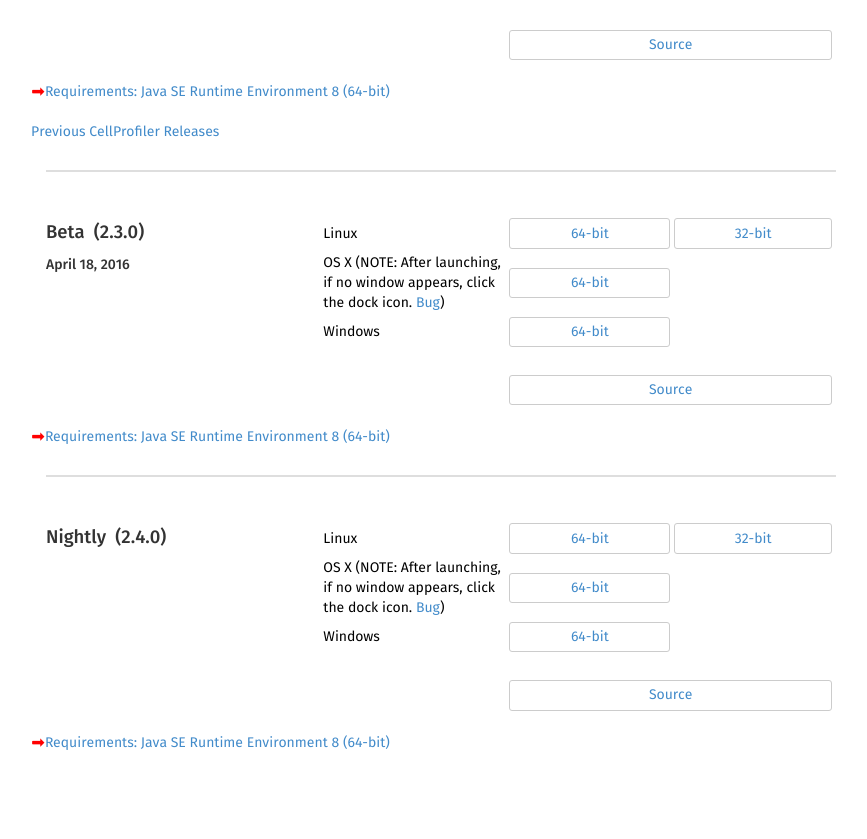
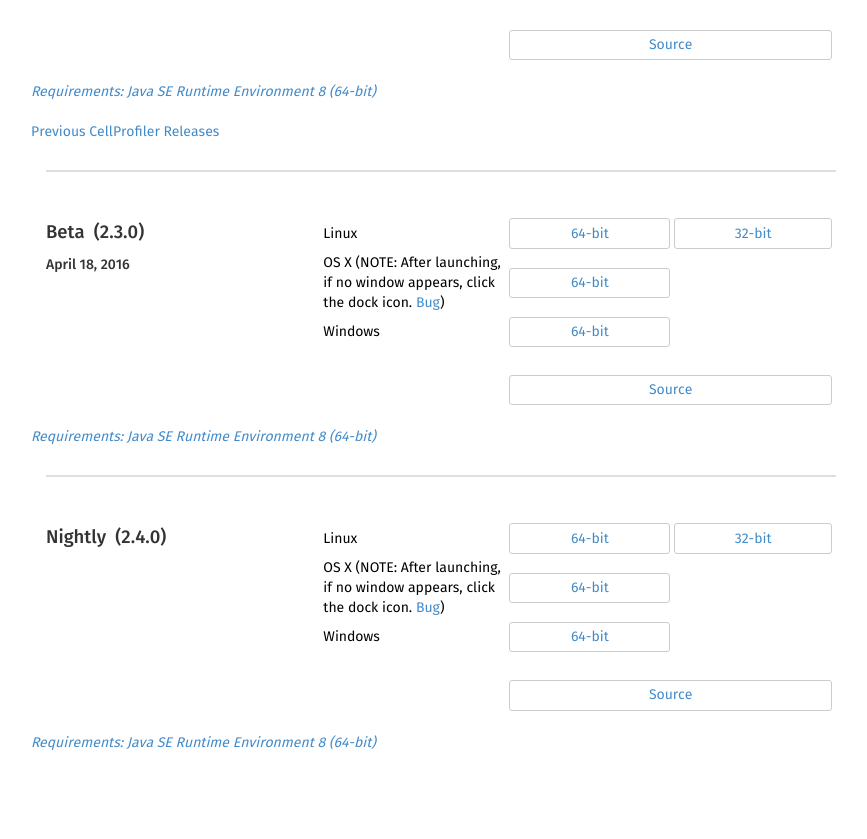
Before and after one commit to CellProfiler/cellprofiler.github.com-backup, a Jekyll site: the page built from releases/index.html, in a window 1280 px wide and 1400 px high, scrolled down 269 px. Shown: the part 175-1014 px from the top of the window, without its empty margins (199-1066 px from the left). Built offline with Jekyll 4.4.1, drawn with Linux system fonts in a browser that asks for light colours.

Commit message:
make all java links italic

```diff
--- a/releases/index.html
+++ b/releases/index.html
@@ -67,7 +67,7 @@
     </table>
   </div>
 
-  <a href="http://www.oracle.com/technetwork/java/javase/downloads/jre8-downloads-2133155.html"><font color = "ff0000">➡</font>Requirements: Java SE Runtime Environment 8 (64-bit)</a>
+  <a href="http://www.oracle.com/technetwork/java/javase/downloads/jre8-downloads-2133155.html"><i>Requirements: Java SE Runtime Environment 8 (64-bit)</i></a>
 
   <br>
   <br>
@@ -125,7 +125,7 @@
     </table>
   </div>
   <a href=
-  "http://www.oracle.com/technetwork/java/javase/downloads/jre8-downloads-2133155.html"><font color = "ff0000">➡</font>Requirements: Java SE Runtime Environment 8 (64-bit)</a>
+  "http://www.oracle.com/technetwork/java/javase/downloads/jre8-downloads-2133155.html"><i>Requirements: Java SE Runtime Environment 8 (64-bit)</i></a>
 </div>
 
 <hr/>
@@ -177,7 +177,7 @@
     </table>
   </div>
   <a href=
-  "http://www.oracle.com/technetwork/java/javase/downloads/jre8-downloads-2133155.html"><font color = "ff0000">➡</font>Requirements: Java SE Runtime Environment 8 (64-bit)</a>
+  "http://www.oracle.com/technetwork/java/javase/downloads/jre8-downloads-2133155.html"><i>Requirements: Java SE Runtime Environment 8 (64-bit)</i></a>
 
 </div>
 
@@ -225,7 +225,7 @@
     </table>
   </div>
   <a href=
-  "http://www.oracle.com/technetwork/java/javase/downloads/jre8-downloads-2133155.html"><font color = "ff0000">➡</font>Requirements: Java SE Runtime Environment 8 (64-bit)</a>
+  "http://www.oracle.com/technetwork/java/javase/downloads/jre8-downloads-2133155.html"><i>Requirements: Java SE Runtime Environment 8 (64-bit)</i></a>
 
   <br>
   <br>
@@ -272,7 +272,7 @@
     </table>
   </div>
   <a href=
-  "http://www.oracle.com/technetwork/java/javase/downloads/jre8-downloads-2133155.html"><font color = "ff0000">➡</font>Requirements: Java SE Runtime Environment 8 (64-bit)</a>
+  "http://www.oracle.com/technetwork/java/javase/downloads/jre8-downloads-2133155.html"><i>Requirements: Java SE Runtime Environment 8 (64-bit)</i></a>
 </div>
 
 ok
```
